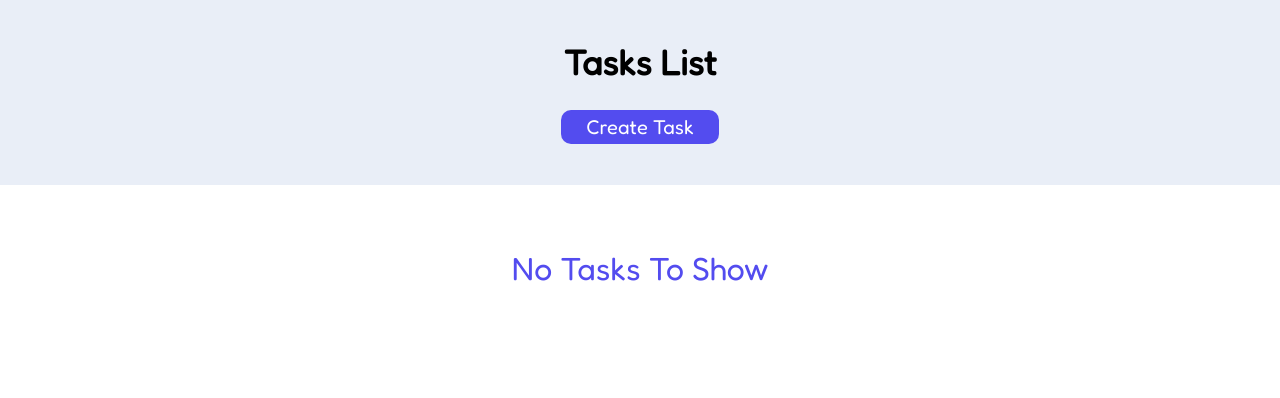
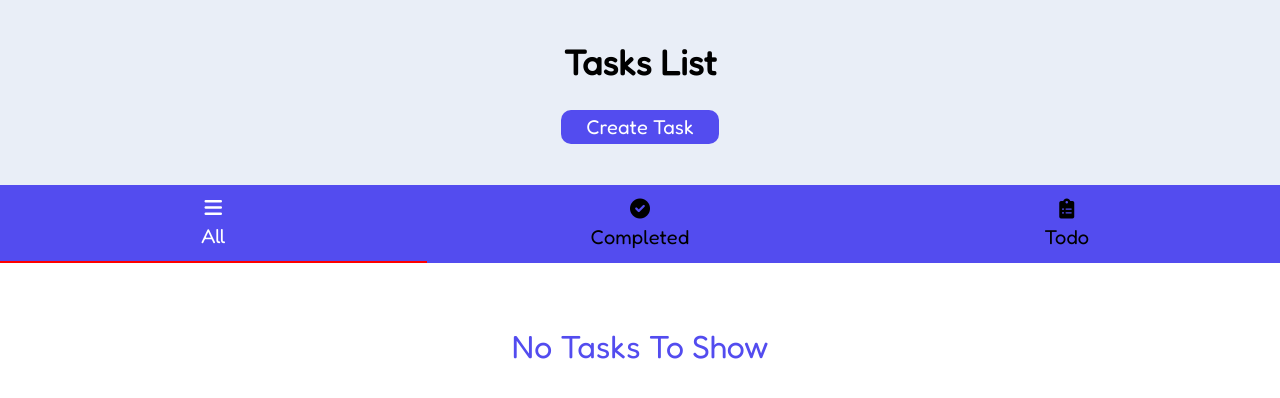
Before and after one commit to GSG-G11/amjad-mayar-todo-app-react, a React (Create React App) app: page / in a window 1280 px wide. Shown: the top 398 px of the page. Built offline with nearby package versions, Linux system fonts and the light colour scheme.

Commit message:
add filter tasks feature relates #13

```diff
--- a/src/App.js
+++ b/src/App.js
@@ -3,7 +3,8 @@ import './App.css';
 import Tasks from './components/Tasks';
 import Form from './components/Form';
 import Header from './components/Header';
-
+import TaskFilters from './components/TasksFilter';
+import randColor from './utils';
 class App extends React.Component {
   constructor(props) {
     super(props);
@@ -17,6 +18,8 @@ class App extends React.Component {
         done: false,
       },
       tasks: [],
+      filteredTasks: [],
+      selectedFilter: 'all',
     };
   }
 
@@ -41,7 +44,7 @@ class App extends React.Component {
   };
 
   addName = (e) => {
-    const { id, time, desc, done } = this.state.task;
+    const { time, desc, done } = this.state.task;
     this.setState({
       task: {
         id: this.addId,
@@ -78,9 +81,11 @@ class App extends React.Component {
   };
   handleSubmit = (e) => {
     e.preventDefault();
-    this.state.tasks.push(this.state.task);
+
+    this.state.tasks.push({ ...this.state.task, color: randColor() });
     this.setState((prevState) => ({
       isToggleOn: !prevState.isToggleOn,
+      filteredTasks: prevState.tasks,
     }));
   };
 
@@ -109,11 +114,37 @@ class App extends React.Component {
     });
   };
 
+  filterFinishedTasks = ({ target }) => {
+    this.setState(({ tasks }) => ({
+      filteredTasks: tasks.filter((task) => task.done),
+      selectedFilter: target.id,
+    }));
+  };
+
+  filterTodoTasks = ({ target }) => {
+    this.setState(({ tasks }) => ({
+      filteredTasks: tasks.filter((task) => !task.done),
+      selectedFilter: target.id,
+    }));
+  };
+
+  getAllTasks = ({ target }) => {
+    this.setState(({ tasks }) => ({ filteredTasks: tasks, selectedFilter: target.id }));
+  };
+
   render() {
-    const { isToggleOn, tasks } = this.state;
+    const { isToggleOn, filteredTasks, selectedFilter } = this.state;
     return (
       <div className='App'>
         <Header handleToggle={this.handleToggle} />
+
+        <TaskFilters
+          handleFinishedTasks={this.filterFinishedTasks}
+          handleTodoTasks={this.filterTodoTasks}
+          handleAllTasks={this.getAllTasks}
+          selectedFilter={selectedFilter}
+        />
+
         {isToggleOn ? (
           <Form
             handleToggle={this.handleToggle}
@@ -128,7 +159,7 @@ class App extends React.Component {
         )}
 
         <Tasks
-          tasks={tasks}
+          tasks={filteredTasks}
           finishTask={this.finishTask}
           deleteTask={this.deleteTask}
           editTask={this.editTask}
--- a/src/components/Tasks.jsx
+++ b/src/components/Tasks.jsx
@@ -7,7 +7,7 @@ const Tasks = ({ finishTask, deleteTask, editTask, tasks }) => {
 
   return (
     <div className='container'>
-      <p className='tasksNum'>{`you have  ${tasks.length} tasks to finish today`}</p>
+      <p className='tasksNum'>{`you have  ${tasks.length} tasks`}</p>
 
       <ul className='grid'>
         {tasks.map((task) => (
--- /dev/null
+++ b/src/components/TasksFilter.jsx
@@ -0,0 +1,39 @@
+import './styles/TasksFilter.css';
+
+const FilterTasks = ({
+  handleFinishedTasks,
+  handleTodoTasks,
+  handleAllTasks,
+  selectedFilter,
+}) => {
+  return (
+    <div className='tasks-filters'>
+      <button
+        id='all'
+        onClick={handleAllTasks}
+        className={selectedFilter === 'all' ? 'selectedFilter' : ''}>
+        <i className='fa-solid fa-bars'></i>
+        All
+      </button>
+
+      <button
+        id='finished'
+        onClick={handleFinishedTasks}
+        className={selectedFilter === 'finished' ? 'selectedFilter' : ''}>
+        <i className='fa-solid fa-circle-check'></i>
+        Completed
+      </button>
+
+      <button
+        id='todo'
+        onClick={handleTodoTasks}
+        className={selectedFilter === 'todo' ? 'selectedFilter' : ''}>
+        <i className='fa-solid fa-clipboard-list'></i>
+        Todo
+      </button>
+    </div>
+  );
+};
+
+export default FilterTasks;
+<i class='fa-solid fa-bars'></i>;
--- /dev/null
+++ b/src/components/styles/TasksFilter.css
@@ -0,0 +1,20 @@
+.tasks-filters {
+  display: flex;
+  justify-content: space-around;
+}
+
+.tasks-filters button {
+  padding: 0.8rem;
+  flex: 1;
+  display: flex;
+  flex-direction: column;
+  align-items: center;
+  justify-content: center;
+  row-gap: 0.4rem;
+  color: initial;
+}
+
+.selectedFilter {
+  border-bottom: #ff0000 solid 2.5px;
+  color: white !important;
+}
```
